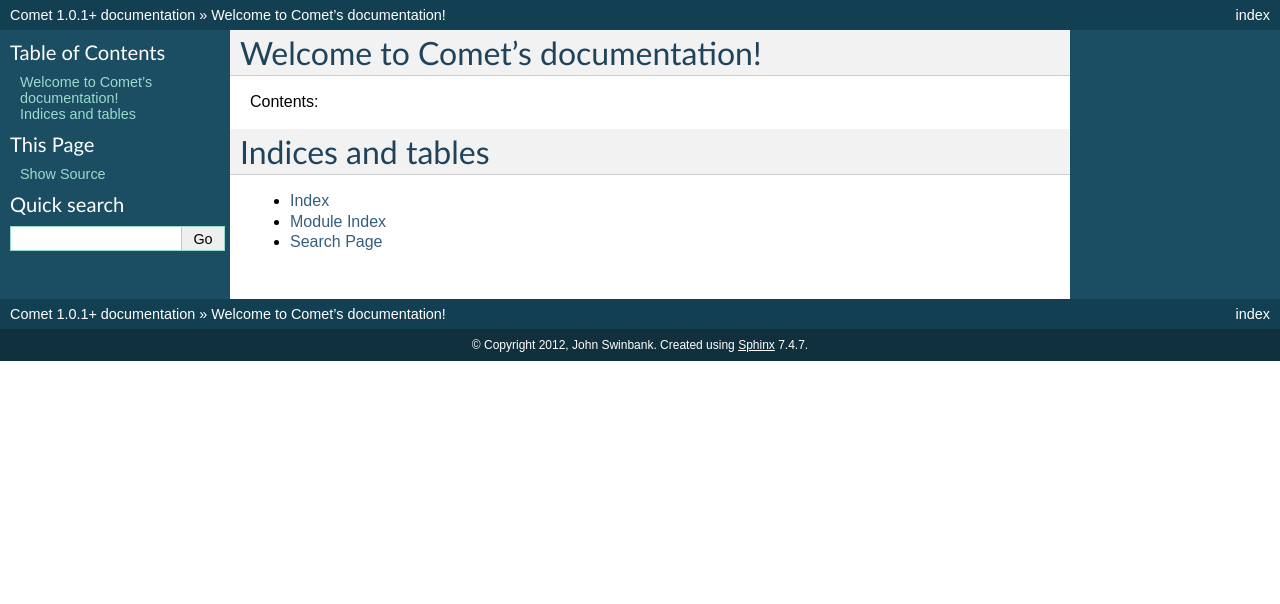
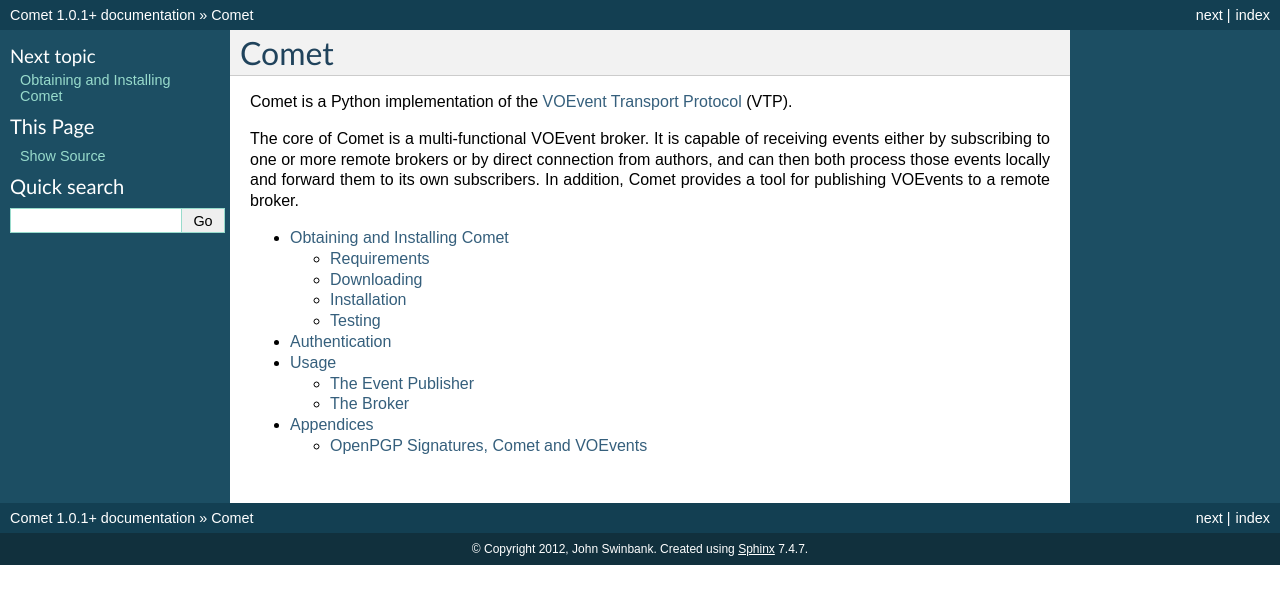
Before and after one commit to jdswinbank/Comet, a Sphinx documentation site: the page built from docs/index.rst, in a window 1280 px wide. Shown: the top 604 px of the page. Built offline with Sphinx 7.4.7, drawn with Linux system fonts in a browser that asks for light colours.

Commit message:
Starting work on Sphinx documentation

```diff
--- /dev/null
+++ b/docs/appendix/index.rst
@@ -0,0 +1,5 @@
+Appendices
+==========
+
+.. toctree::
+   VOEvent-OpenPGP
--- a/docs/index.rst
+++ b/docs/index.rst
@@ -1,21 +1,28 @@
-.. Comet documentation master file, created by
-   sphinx-quickstart on Tue Aug 28 16:29:06 2012.
-   You can adapt this file completely to your liking, but it should at least
-   contain the root `toctree` directive.
+Comet
+=====
 
-Welcome to Comet's documentation!
-=================================
+Comet is a Python implementation of the `VOEvent Transport Protocol
+<http://www.ivoa.net/Documents/Notes/VOEventTransport/>`_ (VTP).
 
-Contents:
+The core of Comet is a multi-functional VOEvent broker. It is capable of
+receiving events either by subscribing to one or more remote brokers or by
+direct connection from authors, and can then both process those events locally
+and forward them to its own subscribers. In addition, Comet provides a tool
+for publishing VOEvents to a remote broker.
 
 .. toctree::
    :maxdepth: 2
 
+   installation
+   authentication
+   usage/index
+   appendix/index
 
 
-Indices and tables
-==================
 
-* :ref:`genindex`
-* :ref:`modindex`
-* :ref:`search`
+.. Indices and tables
+   ==================
+
+..   * :ref:`genindex`
+     * :ref:`modindex`
+     * :ref:`search`
--- /dev/null
+++ b/docs/installation.rst
@@ -0,0 +1,54 @@
+Obtaining and Installing Comet
+==============================
+
+Requirements
+------------
+
+Comet is developed targeting Python 2.6 and 2.7. It depends upon:
+
+* `Twisted <http://twistedmatrix.com/>`_ (versions ≥ 11.1.0)
+* `lxml <http://lxml.de/>`_ (versions ≥ 2.3)
+* `zope.interface <http://docs.zope.org/zope.interface/>`_ (versions ≥ 3.6.0)
+* `ipaddr-py <https://code.google.com/p/ipaddr-py/>`_.
+
+If the optional support for :ref:`authentication <sec-authentication>` is to
+be enabled, `PyGPGME <https://launchpad.net/pygpgme>`_ (and all of its
+dependencies) is also required.
+
+Downloading
+-----------
+
+The latest released version of Comet is available to download from `its
+website <http://comet.transientskp.org>`_.
+
+Comet is hosted on `GitHub <http://www.github.com/jdswinbank/Comet>`_. The
+latest version of the source can be obtained using `git
+<http://git-scm.org>`_::
+
+  $ git clone https://github.com/jdswinbank/Comet.git
+
+Installation
+------------
+
+Comet includes a `distutils <http://docs.python.org/distutils/index.html>`_
+setup script which can be used for installation. To install in your
+system-default location, run::
+
+  $ python setup.py install
+
+A number of other options are available: see also::
+
+  $ python setup.py --help
+
+Testing
+-------
+
+After installation, you should check that Comet is properly installed. The
+Twisted framework Comet used by Comet makes this easy with its ``trial`` tool.
+Simply run::
+
+  $ trial comet
+
+No failures or errors are expected in the test suite. If you see a problem,
+please contact the author for help. Note that some tests may be skipped if you
+chose not to install PyGPGME.
--- /dev/null
+++ b/docs/usage/broker.rst
@@ -0,0 +1,2 @@
+The Broker
+==========
--- /dev/null
+++ b/docs/usage/index.rst
@@ -0,0 +1,27 @@
+Usage
+=====
+
+The VTP system defines three types of nodes—Author, Broker and
+Subscriber—and two types of conenction—Author to Broker and Broker to
+Subscriber. Comet has the capability to act in all of these roles. To do so,
+it provides two different tools.
+
+The first is ``comet-sendvo``. This provides the capability of publishing a
+VOEvent packet to a remote broker. In other words, ``comet-sendvo`` assumes
+the role of Author in the above terminology, connects to a remote Broker, and
+delivers an event to it. The user invoking Comet in this mode is, of course,
+responsible for actually providing the event text to be sent.
+
+The second tool is the Comet broker itself. This runs as a background process
+(daemon), and can:
+
+* Accept submissions from Authors (such as ``comet-sendvo``);
+* Subscribe to streams of events from one or more remote Brokers;
+* Distribute events received (whether by direct author submission or by
+  subscription) to its own subscribers;
+* Perform arbitrary actions upon events received.
+
+.. toctree::
+
+   publisher
+   broker
--- /dev/null
+++ b/docs/usage/publisher.rst
@@ -0,0 +1,46 @@
+The Event Publisher
+===================
+
+After installation, it should be possible to execute ``comet-sendvo`` directly
+from the command line. Use the ``--help`` option to display a brief usage
+message::
+
+  $ comet-sendvo --help
+  Usage: comet-sendvo [options]
+  Options:
+    -s, --sign              Sign event with GnuPG.
+    -h, --host=             Host to send to. [default: localhost]
+    -p, --port=             Port to send to. [default: 8098]
+    -f, --file=             Where to read XML text (- is stdin). [default: -]
+        --passphrase-file=  File containing passphrase to unlock OpenPGP key.
+        --key=              GnuPG key id.
+        --version           Display Twisted version and exit.
+        --help              Display this help and exit.
+
+Basic usage is straightforward: simply supply ``comet-sendvo`` with the
+details of the broker to connect to using the ``--host`` and ``--port``
+options (or accept the defaults), and give it the text of a VOEvent either
+directly on standard input or by giving the path to a file. For example::
+
+  $ comet-sendvo --host=remote.invalid --port=8098 < voevent_to_publish.xml
+
+Or::
+
+  $ comet-sendvo -h remote.invalid -f voevent_to_publish.xml
+
+It is also possible to configure ``comet-sendvo`` to cryptographically sign
+the event before sending it. For details on the implementation and
+implications of this feature, see :ref:`the section on authentication
+<sec-authentication>`. Here, simply note that it is possible to specify both
+whether signing is required (using the ``--sign`` option) and the particular
+key to be used (``--key``) on the command line. Specifying the passphrase is a
+little more complex: for security reasons, rather than accepting it on the
+command line, ``comet-sendvo`` expects you to write it into a file and supply
+the filename instead. This prevents the passphrase from being read out of the
+system process table by other users. Obviously, the file you store your
+passphrase in should only be readable by the user invoking ``comet-sendvo``.
+For example::
+
+  $ cat secret
+  my-gpg-passphrase
+  $ comet-sendvo -s --key=AEA9D2CE --passphrase-file=secret < voevent_to_publish.xml
```
Also changed, not shown: docs/appendix/VOEvent-OpenPGP.rst (renamed from docs/VOEvent-OpenPGP.rst, +6 -3 lines), docs/authentication.rst (added, +8 -0 lines).
